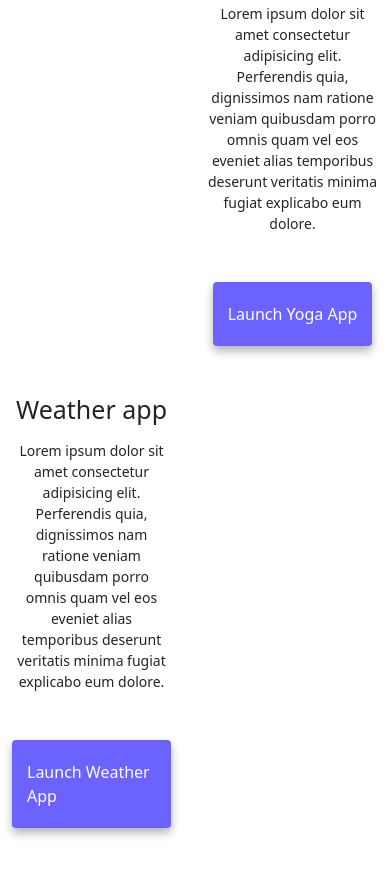
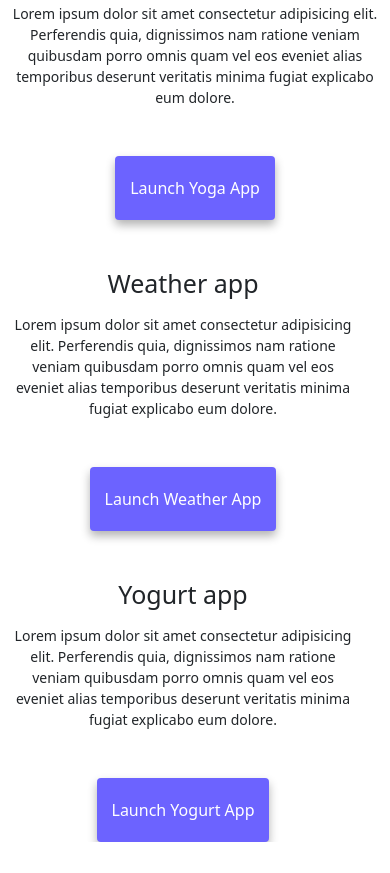
Before and after one commit to Zagranychna/frontend-developer, a plain HTML site: page index.html in a window 390 px wide. Shown: the part 609-1482 px from the top of the page. After the commit the page ends 1451 px from the top, so only its background shows below. Drawn offline with nearby package versions, Linux system fonts and the light colour scheme.

Commit message:
improving CSS

```diff
--- a/index.html
+++ b/index.html
@@ -82,7 +82,7 @@
             id="yoga-img"
           />
         </div>
-        <div class="col-6">
+        <div class="col-sm-6">
           <h2 class="mb-3">Yoga app</h2>
           <p id="about-app">
             Lorem ipsum dolor sit amet consectetur adipisicing elit. Perferendis
@@ -95,13 +95,13 @@
               href="#"
               class="primary-link"
               title="launching yoga app"
-              id="launch-link"
+              id="yoga-link"
               >Launch Yoga App</a
             >
           </div>
         </div>
       <div class="row mt-5">
-        <div class="col-6">
+        <div class="col-sm-6">
           <h2 class="mb-3">Weather app</h2>
           <p id="about-app">
             Lorem ipsum dolor sit amet consectetur adipisicing elit. Perferendis
@@ -114,12 +114,12 @@
               href="#"
               class="primary-link"
               title="To try weather app "
-              id="launch-link"
+              id="weather-link"
               >Launch Weather App</a
             >
           </div>
-
-        <div class="col-6">
+        </div>
+        <div class="col-sm-6">
           <img
             src="images/weather.png"
             class="img-fluid rounded"
@@ -137,7 +137,7 @@
             id="yogurt-img"
           />
         </div>
-        <div class="col-6">
+        <div class="col-sm-6">
           <h2 class="mb-3">Yogurt app</h2>
           <p id="about-app">
             Lorem ipsum dolor sit amet consectetur adipisicing elit. Perferendis
@@ -150,7 +150,7 @@
               href="#"
               class="primary-link"
               title="to thy Yogurt app"
-              id="launch-link"
+              id="yogurt-link"
               >Launch Yogurt App</a
             >
           </div>
--- a/styles.css
+++ b/styles.css
@@ -115,7 +115,9 @@ p {
     width: 100%;
     margin: 0 auto;
   }
-  #launch-link {
+  #yoga-link,
+  #weather-link,
+  #yogurt-link {
     display: block;
     width: fit-content;
     margin: 0 auto;
```
